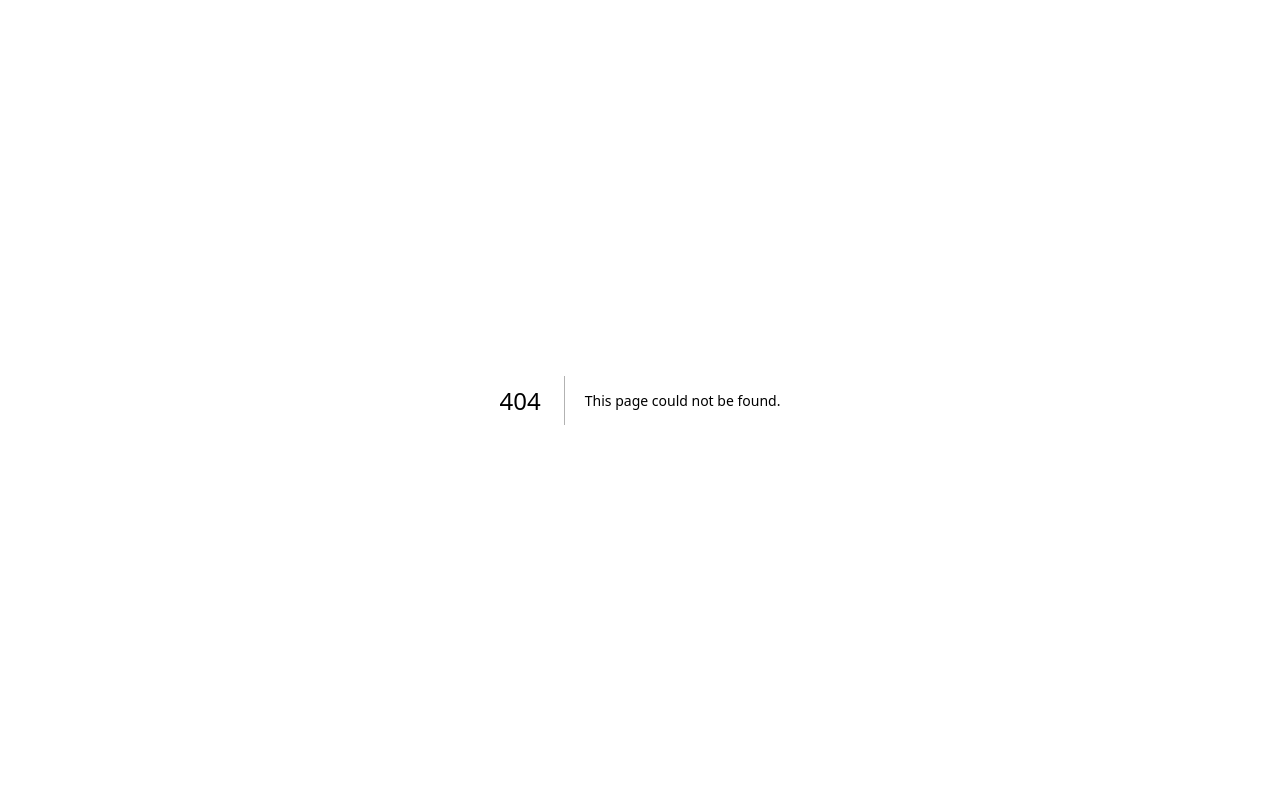
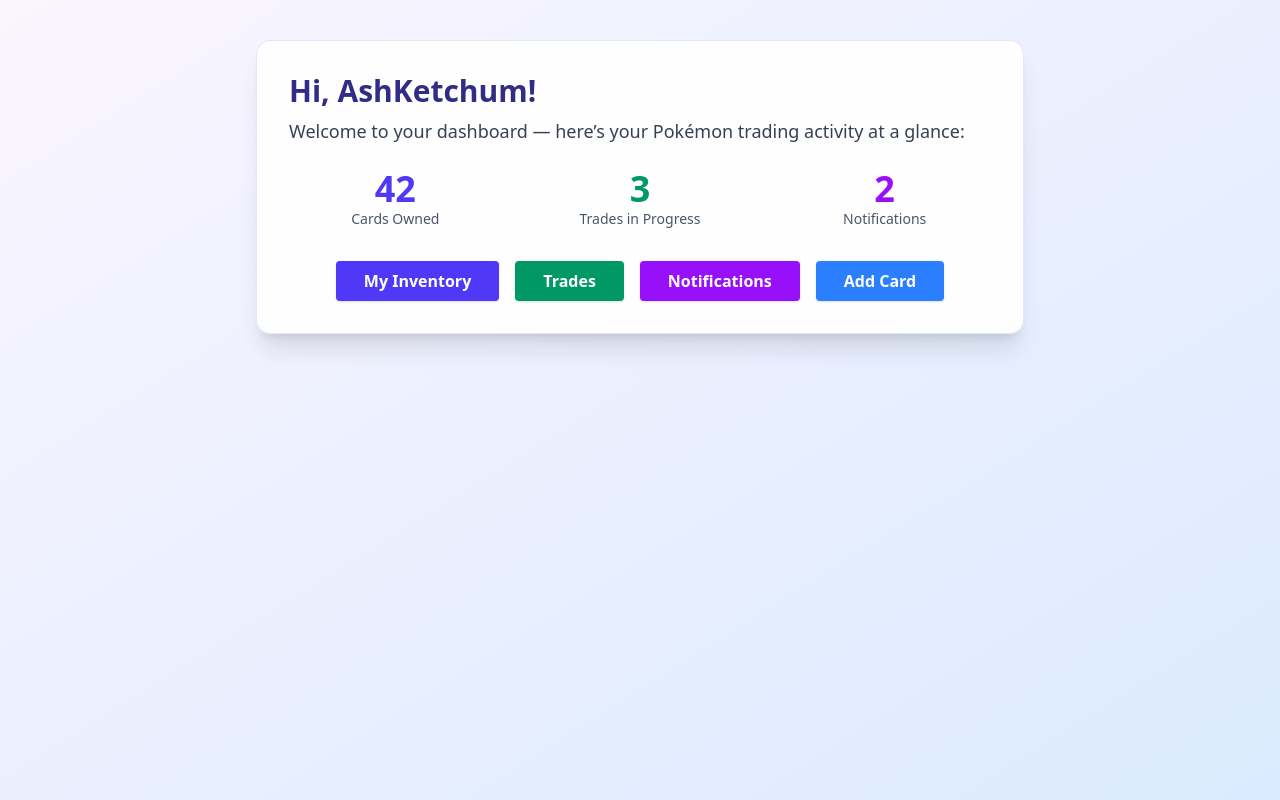
Before and after one commit to Mahfuj-8262/pokearcanum, a Next.js app: page /dashboard in a window 1280 px wide. Before the commit this address had no page. Built offline with nearby package versions, Linux system fonts and the light colour scheme.

Commit message:
Add Card Detail page and CardDetails component

```diff
--- /dev/null
+++ b/src/app/dashboard/page.tsx
@@ -0,0 +1,48 @@
+"use client";
+
+import Link from "next/link";
+
+export default function DashboardPage() {
+  // These would come from real backend/user data
+  const cardsOwned = 42;
+  const tradesInProgress = 3;
+  const unreadNotifications = 2;
+  const username = "AshKetchum";
+
+  return (
+    <main className="min-h-screen bg-gradient-to-br from-purple-50 to-blue-100 flex flex-col items-center py-10">
+      <div className="w-full max-w-3xl bg-white/95 border border-indigo-100 rounded-xl shadow-xl p-8 mb-10">
+        <h1 className="text-3xl font-bold mb-2 text-indigo-900">Hi, {username}!</h1>
+        <p className="text-lg mb-6 text-gray-700">Welcome to your dashboard — here’s your Pokémon trading activity at a glance:</p>
+        <div className="grid grid-cols-1 sm:grid-cols-3 gap-8 mb-8">
+          <div className="flex flex-col items-center">
+            <span className="text-4xl font-extrabold text-indigo-600">{cardsOwned}</span>
+            <span className="font-medium text-sm text-gray-600">Cards Owned</span>
+          </div>
+          <div className="flex flex-col items-center">
+            <span className="text-4xl font-extrabold text-emerald-600">{tradesInProgress}</span>
+            <span className="font-medium text-sm text-gray-600">Trades in Progress</span>
+          </div>
+          <div className="flex flex-col items-center">
+            <span className="text-4xl font-extrabold text-purple-600">{unreadNotifications}</span>
+            <span className="font-medium text-sm text-gray-600">Notifications</span>
+          </div>
+        </div>
+        <div className="flex flex-wrap gap-4 justify-center">
+          <Link href="/inventory">
+            <button className="bg-indigo-600 px-7 py-2 rounded text-white font-semibold shadow hover:bg-indigo-700 transition">My Inventory</button>
+          </Link>
+          <Link href="/trades">
+            <button className="bg-emerald-600 px-7 py-2 rounded text-white font-semibold shadow hover:bg-emerald-700 transition">Trades</button>
+          </Link>
+          <Link href="/notifications">
+            <button className="bg-purple-600 px-7 py-2 rounded text-white font-semibold shadow hover:bg-purple-700 transition">Notifications</button>
+          </Link>
+          <Link href="/inventory/add">
+            <button className="bg-blue-500 px-7 py-2 rounded text-white font-semibold shadow hover:bg-blue-600 transition">Add Card</button>
+          </Link>
+        </div>
+      </div>
+    </main>
+  );
+}
--- /dev/null
+++ b/src/app/marketplace/[cardId]/page.tsx
@@ -0,0 +1,28 @@
+import CardDetails from "@/components/CardDetails";
+
+// Demo mock data for now (replace with real fetch later)
+const mockCard = {
+  name: "Charizard",
+  imageUrl: "https://images.pokemontcg.io/base1/4.png",
+  type: "Fire",
+  rarity: "Ultra Rare",
+  price: 12000,
+  seller: "AshKetchum",
+  hp: 120,
+  attacks: [
+    { name: "Fire Spin", damage: 100 },
+    { name: "Flamethrower", damage: 60 }
+  ],
+  description: "An extremely rare and valuable card, in excellent condition.",
+};
+
+export default function CardDetailPage() {
+  // You'd fetch the card by ID (from params) here and show loading/error in a real app
+  return (
+    <main className="min-h-screen bg-gradient-to-br from-indigo-50 to-purple-100 py-16 flex flex-col items-center">
+      <div className="w-full max-w-4xl">
+        <CardDetails {...mockCard} />
+      </div>
+    </main>
+  );
+}
--- /dev/null
+++ b/src/components/CardDetails.tsx
@@ -0,0 +1,57 @@
+export interface CardDetailsProps {
+  name: string;
+  imageUrl: string;
+  type: string;
+  rarity: string;
+  hp?: number;
+  attacks?: { name: string; damage: number }[];
+  price: number;
+  seller: string;
+  description?: string;
+}
+
+export default function CardDetails(props: CardDetailsProps) {
+  return (
+    <div className="flex flex-col md:flex-row gap-8 bg-white rounded-xl shadow-lg p-8 border border-indigo-100">
+      <div className="flex-shrink-0">
+        <img
+          src={props.imageUrl}
+          alt={props.name}
+          className="w-64 h-80 object-cover rounded-lg shadow border border-indigo-50"
+        />
+      </div>
+      <div className="flex-1">
+        <h2 className="text-4xl font-extrabold mb-2 text-blue-900">{props.name}</h2>
+        <div className="flex gap-4 mb-4">
+          <span className="px-3 py-1 bg-indigo-100 rounded text-indigo-700 font-semibold">{props.type}</span>
+          <span className="px-3 py-1 bg-purple-100 rounded text-purple-700 font-semibold">{props.rarity}</span>
+        </div>
+        <div className="mb-2 text-lg font-medium text-gray-800">Seller: <span className="font-bold text-indigo-700">{props.seller}</span></div>
+        <div className="mb-2 text-xl font-bold text-green-700">৳{props.price}</div>
+        {props.hp !== undefined && (
+          <div className="mb-2">HP: <b>{props.hp}</b></div>
+        )}
+        {props.attacks && (
+          <div className="mb-3">
+            <b>Attacks:</b>
+            <ul className="list-disc ml-5">
+              {props.attacks.map((atk, i) => (
+                <li key={i}>{atk.name} — <span className="font-semibold">{atk.damage} dmg</span></li>
+              ))}
+            </ul>
+          </div>
+        )}
+        {props.description && (
+          <div className="mb-4">
+            <i className="text-gray-600">{props.description}</i>
+          </div>
+        )}
+        <div className="flex gap-3 mt-4">
+          <button className="bg-blue-600 hover:bg-blue-700 transition px-5 py-2 rounded text-white font-bold shadow">Buy</button>
+          <button className="bg-purple-600 hover:bg-purple-700 transition px-5 py-2 rounded text-white font-bold shadow">Bid</button>
+          <button className="bg-emerald-500 hover:bg-emerald-600 transition px-5 py-2 rounded text-white font-bold shadow">Request Trade</button>
+        </div>
+      </div>
+    </div>
+  );
+}
```
